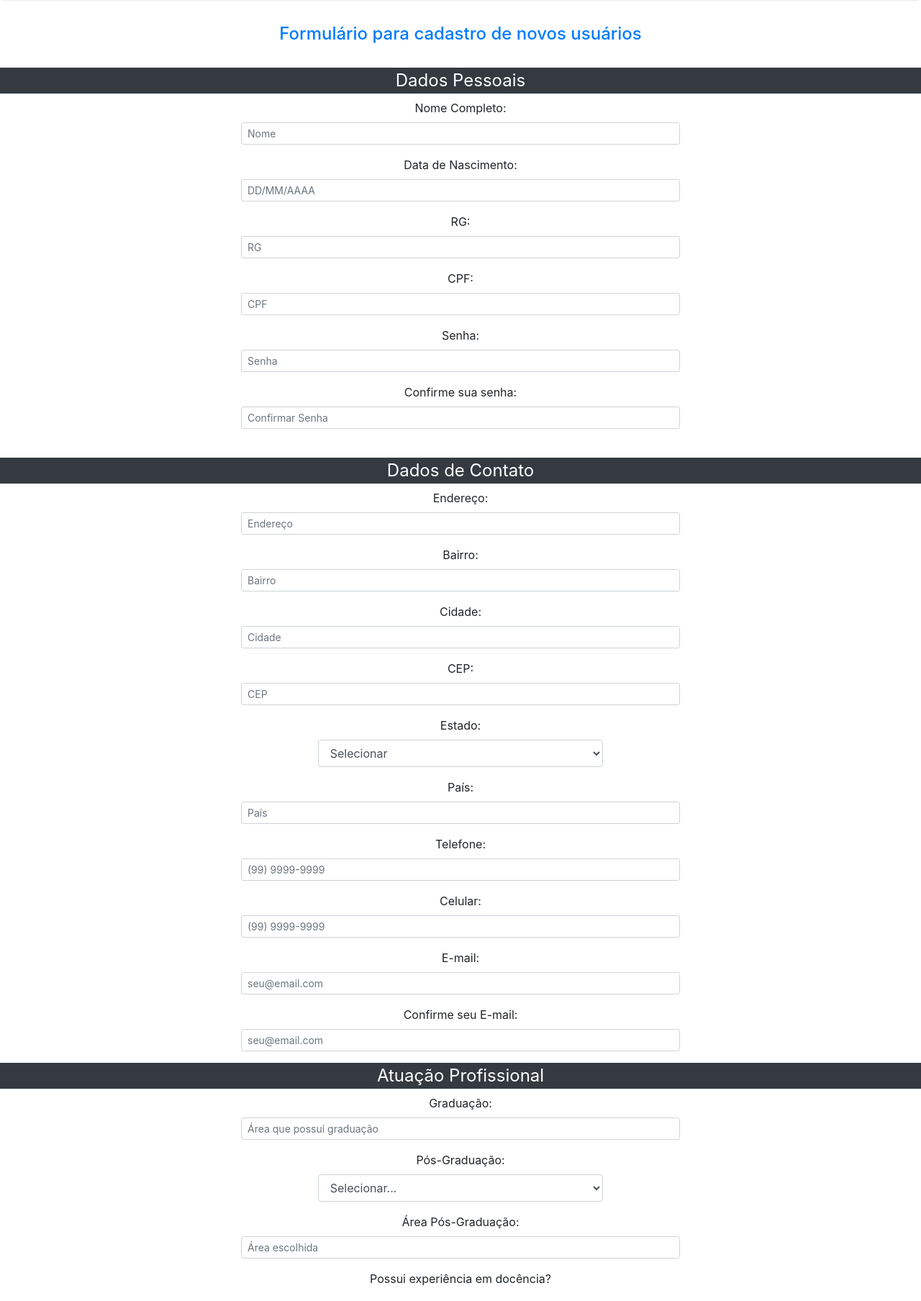
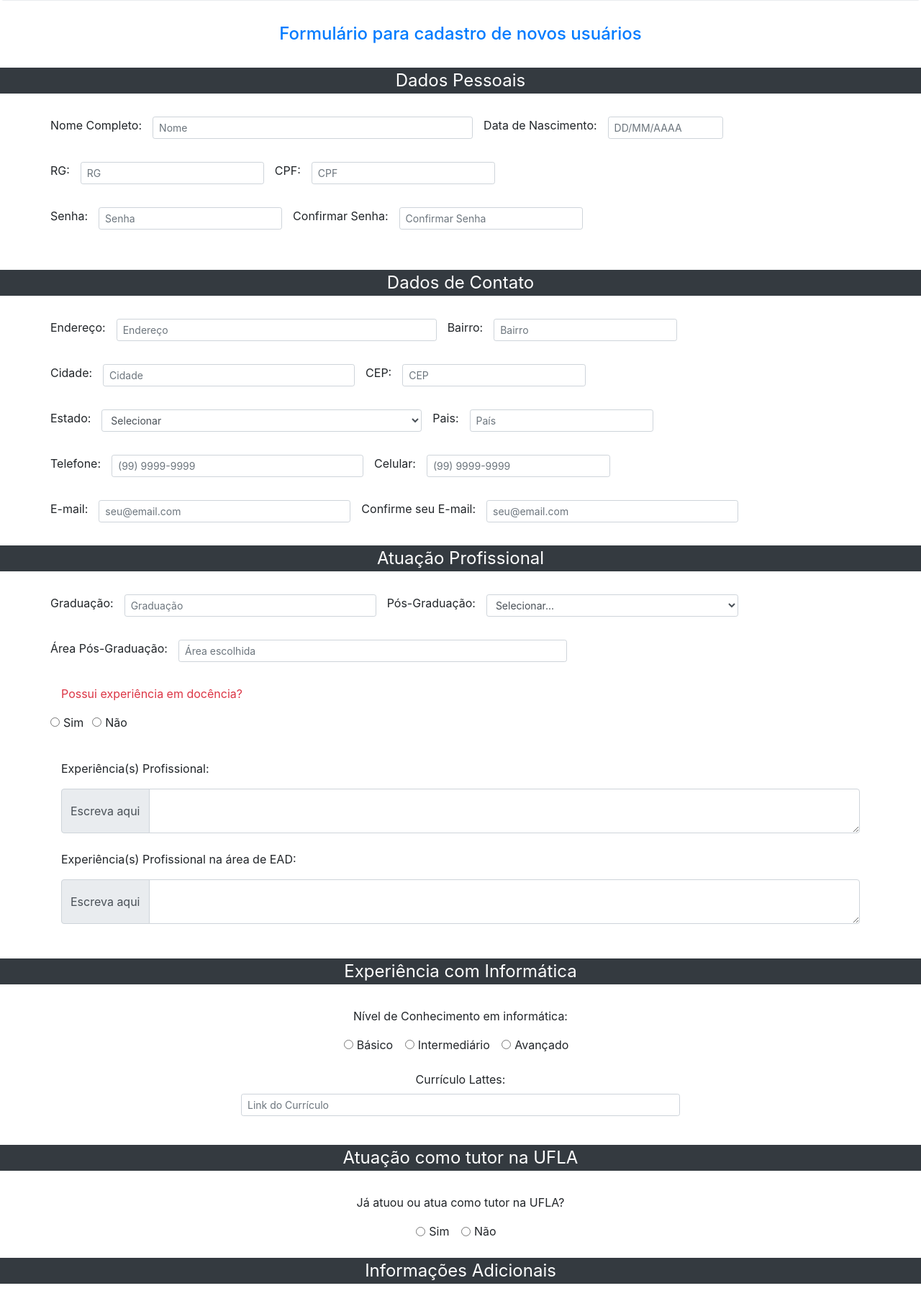
Before and after one commit to pauloafpjunior/sisgap, a CodeIgniter app: page /sisgap/ in a window 1280 px wide. Shown: the part 427-2235 px from the top of the page at 72% size. Run offline with CodeIgniter, Linux system fonts and the light colour scheme; some libraries are stand-ins or nearby versions.

Commit message:
Atualização

```diff
--- a/application/controllers/Welcome.php
+++ b/application/controllers/Welcome.php
@@ -5,18 +5,57 @@ class Welcome extends CI_Controller {
 
 	public function index()
 	{
-
-		// Consultar: https://codeigniter.com/user_guide/general/models.html
-		// Consultar: https://codeigniter.com/user_guide/general/views.html
-
-		$this->load->model('Mensagem_model');
+		/*$this->load->model('Mensagem_model');
 		$this->load->view('welcome_message.php');
 		$this->load->helper('url');
+		$this->load->helper('form');*/
+
+		//Aqui estão as inicializações dos metodos iniciais
+		$this->load->helper('url');
 		$this->load->helper('form');
+		$this->load->library('form_validation');
+
+		//Aqui estão as validações dos formularios
+		$this->form_validation->set_rules ('Nome', 'Nome Completo','trim|required|min_length[10]|max_length[40]','valid_username'
+		, array('required' => 'Você não forneceu um Nome!'));
+		$this->form_validation->set_rules ('Nascimento', 'Data de Nascimento', 'required|trim', array('required' => 'Data não atribuída!'));
+		$this->form_validation->set_rules ('RG', 'RG', 'required','min_length[10]','max_length[11]|trim|xss_clean',array('required' => 'RG não atribuído!'));
+		$this->form_validation->set_rules ('CPF', 'CPF', 'required','max_length[9]|trim|xss_clean', array('required' => 'RG não atribuído!'));
+		$this->form_validation->set_rules ('Senha', 'Senha', 'trim|required|min_length[6]');
+		$this->form_validation->set_rules ('ConfSenha', 'Confirmar senha','trim|required|matches[Senha]', array('matches' => 'Senhas diferentes!'));
+		$this->form_validation->set_rules ('Endereco', 'Endereço', 'required', array('required' => 'Endereço não atribuída!'));
+		$this->form_validation->set_rules ('Bairro', 'Bairro', 'required', array('required' => 'Bairro não atribuído!'));
+		$this->form_validation->set_rules ('Cidade', 'Cidade', 'required', array('required' => 'Cidade não atribuída!'));
+		$this->form_validation->set_rules ('CEP', 'CEP', 'required', array('required' => 'CEP não atribuído!'));
+		$this->form_validation->set_rules ('Estado', 'Estado', 'required', array('required' => 'Estado não atribuído!'));
+		$this->form_validation->set_rules ('Pais', 'País', 'required', array('required' => 'País não atribuído!'));
+		$this->form_validation->set_rules ('Telefone', 'Telefone', 'required|min_length[10]|max_length[14]', array('required' => 'Data não atribuída!'));
+		$this->form_validation->set_rules ('Celular', 'Celular', 'required|required|min_length[10]|max_length[14]', array('required' => 'Celular não atribuído!'));
+		$this->form_validation->set_rules ('Email', 'E-mail','trim|required|valid_email', array('valid_email' => 'Email inválido!'));
+		$this->form_validation->set_rules ('ConfEmail', 'Confirme seu E-mail', 'trim|required|matches[Email]');
+		$this->form_validation->set_rules ('Graduacao', 'Graduação', 'required', array('required' => 'Graduação não atribuída!'));
+		$this->form_validation->set_rules ('PosGraduacao', 'Pós-Graduação', 'required');
+		$this->form_validation->set_rules ('AreaposGrad', 'Área Pós-Graduação', 'required');
+	    $this->form_validation->set_rules ('PExDoc', 'Possui experiência em docência?', 'required');
+		$this->form_validation->set_rules ('ExpProf', 'Experiência(s) Profissional', 'required');
+		$this->form_validation->set_rules ('ExpEAD', 'Experiência(s) Profissional na área de EAD', 'required');
+		$this->form_validation->set_rules ('ConhecInfo', 'Nível de Conhecimento em informática', 'required');
+		$this->form_validation->set_rules ('Curriculo', 'Currículo Lattes', 'required', 'valid_link');
+		$this->form_validation->set_rules ('AtuaTutor', 'Já atuou ou atua como tutor na UFLA?', 'required');
+
+		//Aqui estao codições atentendendo as validações
+		if($this->form_validation->run() == FALSE)
+        {
+			//Se o formulario nao for preenchido ele da um erro
+			$erros = array('erro' => validation_errors());
+			//Aqui eu nao sei como faz para a mensagem de erro aparecer na mesma tela sem que
+			//os dados somem da tela
+			//Mais estou procurando, quando eu achar eu vou concertar
+			$this->load->view('welcome_message', $erros);
         }
-
-	public function cadastrar(){
-
+        else
+        {
+			//Caso contrario ele salva no banco e mostra uma view de sucesso
 			$dados = [
 				'Nome' => $this->input->post('Nome'),
 				'Nascimento' => $this->input->post('Nascimento'),
@@ -45,23 +84,31 @@ class Welcome extends CI_Controller {
 				'AtuaTutor' => $this->input->post('AtuaTutor'),
 				'OutrasInfo' => $this->input->post('OutasInfo'),
 			];
+			//Chamada do metodo salvar passando o dados por parametro
+			$this->cadastrar($dados);
+			//Tela de sucesso exibida apos o salvamento dos dados
+            $this->load->view('successful');
+        }
+	}
 
-
-		// Gravar no banco
+	public function cadastrar($dados)
+	{
+		//Chamada do banco e salvação dos dados no Banco
 		$this->load->model('mensagem_model');
 		$this->mensagem_model->salvar($dados);
-		$this->index();
-
-		/*if($this->db->insert('mensagem', $dados)){
-			echo 'Cadastro realizado com sucesso!';
-		} else {
-			echo 'ERRO';
+		//$this->index();
 	}
-	    if($this->Mensagem_model->inserir($dados)){
-			echo 'Cadastro realizado com sucesso';
-		} else {
-			echo 'Erro ao realizar o Cadastro';
-		}*/
 }
 
-}
+//Futuros updates:
+//Validação Área de Login:
+/*'login/send' => array(
+      array('field'=>'login',
+            'label'=>'Login/E-mail',
+            'rules'=>'required|min_length[3]|max_length[100]|trim|addslashes|xss_clean'),
+      array('field'=>'Senha',
+            'label'=>'Senha',
+            'rules'=>'required|min_length[3]|max_length[255]|trim')
+  )
+*/
+//https://github.com/marcelod/codeistrap/blob/master/application/config/form_validation.php
--- a/application/views/welcome_message.php
+++ b/application/views/welcome_message.php
@@ -1,6 +1,6 @@
 
 <!doctype html>
-<html lang="en">
+<html lang="pt-br">
   <head>
     <!-- Required meta tags -->
     <meta charset="utf-8">
@@ -12,13 +12,11 @@
     <title>Sistema de Gestão Administrativa e Pedagógica - SisGAP</title>
   </head>
   <body>
-
       <nav class="navbar navbar-expand-md navbar-dark fixed-top bg-dark">
           <a class="navbar-brand" href="" >SisGap</a>
           <button class="navbar-toggler" type="button" data-toggle="collapse" data-target="#navbarsExampleDefault" aria-controls="navbarsExampleDefault" aria-expanded="false" aria-label="Toggle navigation">
             <span class="navbar-toggler-icon"></span>
           </button>
-
           <div class="collapse navbar-collapse" id="navbarsExampleDefault">
             <ul class="navbar-nav mr-auto">
               <li class="nav-item active">
@@ -47,59 +45,85 @@
             </div>
           </div>
           <?php echo validation_errors(); ?>
-          <?php echo form_open('Welcome/cadastrar'); ?>
+          <?php echo form_open('Welcome'/*cadastrar*/); ?>
           <center><h4 class="text-primary">Formulário para cadastro de novos usuários</h4></center>
           <br>
           <form method="post">
+              <fieldset>
                 <!-- DADOS PESSOAIS-->
-              <fieldset>
                 <center><legend class="text-white bg-dark">Dados Pessoais</legend>  </center>
-                  <center><form>
-                    <div class="form-group col-md-6">
+                <br />
+                <form>
+                    <div class="container">
+                        <div class="form-group row">
                             <label for="inputEmail4" >Nome Completo:</label>
+                            <div class="form-group col-md-5">
                                 <input class="form-control form-control-sm" type="text" name="Nome" placeholder="Nome" required>
                             </div>
-                    <div class="form-group col-md-6">
                             <label for="inputAddress">Data de Nascimento:</label>
+                            <div class="form-group col-md-2">
                                 <input class="form-control form-control-sm" type="text" name="Nascimento" placeholder="DD/MM/AAAA" required>
                             </div>
-                    <div class="form-group col-md-6">
+                        </div>
+                    </div>
+                    <div class="container">
+                        <div class="form-group row">
                             <label for="inputAddress">RG:</label>
+                            <div class="form-group col-md-3">
                                 <input class="form-control form-control-sm" type="text" name="RG" placeholder="RG" required>
                             </div>
-                    <div class="form-group col-md-6">
                             <label for="inputAddress">CPF:</label>
+                            <div class="form-group col-md-3">
                                 <input class="form-control form-control-sm" type="text" name="CPF" placeholder="CPF" required>
                             </div>
-                    <div class="form-group col-md-6">
+                        </div>
+                    </div>
+                    <div class="container">
+                        <div class="form-group row">
                             <label for="inputAddress">Senha:</label>
-                        <input class="form-control form-control-sm" type="text" name="Senha" placeholder="Senha" required>
+                            <div class="form-group col-md-3">
+                                <input class="form-control form-control-sm" type="password" name="Senha" placeholder="Senha" required>
                             </div>
-                    <div class="form-group col-md-6">
-                        <label for="inputAddress">Confirme sua senha:</label>
-                        <input class="form-control form-control-sm" type="text" name="ConfSenha" placeholder="Confirmar Senha" required>
+                            <label for="inputAddress">Confirmar Senha:</label>
+                            <div class="form-group col-md-3">
+                                <input class="form-control form-control-sm" type="password" name="ConfSenha" placeholder="Confirmar Senha" required>
+                            </div>
+                        </div>
                     </div>
                     <br />
+                    <!--FIM PESSOAIS-->
+                    <!--DADOS DE CONTATO-->
                     <center><legend class="text-white bg-dark">Dados de Contato</legend>  </center>
-                    <div class="form-group col-md-6">
-                      <label for="inputEmail4" >Endereço:</label>
+                    <br />
+                    <div class="container">
+                        <div class="form-group row">
+                            <label for="inputAddress">Endereço:</label>
+                            <div class="form-group col-md-5">
                                 <input class="form-control form-control-sm" type="text" name="Endereco" placeholder="Endereço" required>
                             </div>
-                    <div class="form-group col-md-6">
                             <label for="inputAddress">Bairro:</label>
+                            <div class="form-group col-md-3">
                                 <input class="form-control form-control-sm" type="text" name="Bairro" placeholder="Bairro" required>
                             </div>
-                    <div class="form-group col-md-6">
+                        </div>
+                    </div>
+                    <div class="container">
+                        <div class="form-group row">
                             <label for="inputAddress">Cidade:</label>
+                            <div class="form-group col-md-4">
                                 <input class="form-control form-control-sm" type="text" name="Cidade" placeholder="Cidade" required>
                             </div>
-                    <div class="form-group col-md-6">
                             <label for="inputAddress">CEP:</label>
+                            <div class="form-group col-md-3">
                                 <input class="form-control form-control-sm" type="text" name="CEP" placeholder="CEP" required>
                             </div>
-                    <div class="form-group col-md-4">
+                        </div>
+                    </div>
+                    <div class="container">
+                        <div class="form-group row">
                             <label for="inputState">Estado:</label>
-                            <select id="inputState" class="form-control" name="Estado" required>
+                            <div class="form-group col-md-5">
+                                <select id="inputState" class="form-control form-control-sm" name="Estado" required>
                                     <option selected>Selecionar</option>
                                     <option value="ac">Acre</option>
                                     <option value="al">Alagoas</option>
@@ -130,34 +154,49 @@
                                     <option value="to">Tocantins</option>
                                 </select>
                             </div>
-                          <div class="form-group col-md-6">
-                                <label for="inputAddress">País:</label>
+                            <label for="inputAddress">Pais:</label>
+                            <div class="form-group col-md-3">
                                 <input class="form-control form-control-sm" type="text" name="Pais" placeholder="País" required>
                             </div>
-                          <div class="form-group col-md-6">
+                        </div>
+                    </div>
+                    <div class="container">
+                        <div class="form-group row">
                             <label for="inputAddress">Telefone:</label>
+                            <div class="form-group col-md-4">
                                 <input class="form-control form-control-sm" type="text" name="Telefone" placeholder="(99) 9999-9999" required>
                             </div>
-                          <div class="form-group col-md-6">
                             <label for="inputAddress">Celular:</label>
+                            <div class="form-group col-md-3">
                                 <input class="form-control form-control-sm" type="text" name="Celular" placeholder="(99) 9999-9999" required>
                             </div>
-                          <div class="form-group col-md-6">
+                        </div>
+                    </div>
+                    <div class="container">
+                        <div class="form-group row">
                             <label for="inputAddress">E-mail:</label>
+                            <div class="form-group col-md-4">
                                 <input class="form-control form-control-sm" type="text" name="Email" placeholder="seu@email.com" required>
                             </div>
-                        <div class="form-group col-md-6">
                             <label for="inputAddress">Confirme seu E-mail:</label>
+                            <div class="form-group col-md-4">
                                 <input class="form-control form-control-sm" type="text" name="ConfEmail" placeholder="seu@email.com" required>
                             </div>
+                        </div>
+                    </div>
+                    <!--FIM CONTATO-->
+                    <!--ATUAÇAO PROF-->
                     <center><legend class="text-white bg-dark">Atuação Profissional</legend>  </center>
-                        <div class="form-group col-md-6">
-                      <label for="inputEmail4" >Graduação:</label>
-                      <input class="form-control form-control-sm" type="text"  name="Graduacao" placeholder="Área que possui graduação" required>
+                    <br />
+                    <div class="container">
+                        <div class="form-group row">
+                            <label for="inputAddress">Graduação:</label>
+                            <div class="form-group col-md-4">
+                                <input class="form-control form-control-sm" type="text" name="Graduacao" placeholder="Graduação" required>
                             </div>
+                            <label for="inputAddress">Pós-Graduação:</label>
                             <div class="form-group col-md-4">
-                            <label for="inputState">Pós-Graduação:</label>
-                            <select id="inputState" class="form-control" name="PosGraduacao" required>
+                                <select id="inputState" class="form-control form-control-sm" name="PosGraduacao" required>
                                     <option selected>Selecionar...</option>
                                     <option value="0" >Não possui pós-graduação</option>
                                     <option value="1" >Pós-Graduação lato sensu (especialização em andamento)</option>
@@ -171,20 +210,31 @@
                                     <option value="9" >Pós-Graduação stricto sensu (Pós-doutorado concluído)</option>
                                 </select>
                             </div>
+                        </div>
+                    </div>
+                    <div class="container">
+                        <div class="form-group row">
+                            <label for="inputAddress">Área Pós-Graduação:</label>
                             <div class="form-group col-md-6">
-                        <label for="inputAddress">Área Pós-Graduação:</label>
                                 <input class="form-control form-control-sm" type="text" name="AreaposGrad" placeholder="Área escolhida" required>
                             </div>
-                    <p>Possui experiência em docência?</p>
+                        </div>
+                    </div>
+                    <div class="container">
+                        <p class="text-danger">Possui experiência em docência?</p>
+                        <div class="form-group row">
                             <div class="form-check form-check-inline">
                                 <input class="form-check-input" type="radio" name="PExDoc" id="inlineRadio1" value="option1" required>
                                 <label class="form-check-label" for="inlineRadio1">Sim</label>
                             </div>
                             <div class="form-check form-check-inline">
-                        <input class="form-check-input" type="radio" name="PExDoc" id="inlineRadio1" value="option1"required>
+                                <input class="form-check-input" type="radio" name="PExDoc" id="inlineRadio2" value="option2"required>
                                 <label class="form-check-label" for="inlineRadio1">Não</label>
                             </div>
-                    <br><br />
+                        </div>
+                    </div>
+                    <br />
+                    <div class="container">
                         <p>Experiência(s) Profissional:</p>
                         <div class="input-group">
                             <div class="input-group-prepend">
@@ -192,6 +242,9 @@
                             </div>
                             <textarea class="form-control" aria-label="With textarea" name="ExpProf" required></textarea>
                         </div>
+                    </div>
+                    <br />
+                    <div class="container">
                         <p>Experiência(s) Profissional na área de EAD:</p>
                         <div class="input-group">
                             <div class="input-group-prepend">
@@ -199,7 +252,10 @@
                             </div>
                             <textarea class="form-control" aria-label="With textarea" name="ExpEAD" required></textarea>
                         </div>
+                    </div>
                     <br><br />
+                    <!--FIM ATUA PROF-->
+                    <!--EXPERIENCIA PROFISSIONAL-->
                     <center><legend class="text-white bg-dark">Experiência com Informática</legend>  </center>
                   <center>
                     <br />
@@ -221,9 +277,11 @@
                         <label for="inputEmail4" >Currículo Lattes:</label>
                         <input class="form-control form-control-sm" type="text" name="Curriculo" placeholder="Link do Currículo" required>
                     </div>
-                    <br><br />
+                    <br />
+                    <!--FIM EXP PROF-->
+                    <!--ATUAÇAO TUTOR-->
                     <center><legend class="text-white bg-dark">Atuação como tutor na UFLA</legend>  </center>
-                    <br><br />
+                    <br />
                     <p>Já atuou ou atua como tutor na UFLA?</p>
                     <div class="form-check form-check-inline">
                         <input class="form-check-input" type="radio" name="AtuaTutor" id="inlineRadio1" value="option1" required>
@@ -234,23 +292,27 @@
                         <label class="form-check-label" for="inlineRadio1">Não</label>
                     </div>
                     <br><br />
+                    <!--FIM ATUA TUTOR-->
+                    <!--INFO ADD-->
                     <center><legend class="text-white bg-dark">Informações Adicionais</legend>  </center>
-                    <br><br />
+                    <br />
+                    <div class="container">
                         <p>Outras informações de Cadastro/Currículo:</p>
                         <div class="input-group">
                             <div class="input-group-prepend">
                                 <span class="input-group-text">Escreva aqui</span>
                             </div>
-                        <textarea class="form-control" aria-label="With textarea" name="OutrasInfo"></textarea>
+                            <textarea class="form-control" aria-label="With textarea" name="OutrasInfo" required></textarea>
+                        </div>
                     </div>
                     <br><br />
+                    <!---FIM INFO ADD-->
                 </fieldset>
                 <center>
                 <button class="btn btn-primary" type="submit">Confirmar Cadastro</button>
-                <a class="btn btn-primary" href="welcome_menssage.php" role="button">Cancelar Cadastro</a>
-                </center>
+                <a class="btn btn-danger" href="welcome_menssage.php" role="button">Cancelar Cadastro</a>
 
-                <br />
+                <br><br />
                 <div class="jumbotron">
                     <div class="container">
                       <div class="well well-large">
```
Also changed, not shown: BancodeDados.sql (+16 -14 lines), application/views/successful.php (added, +99 -0 lines). Lines whose indentation alone changed are shown as unchanged.
